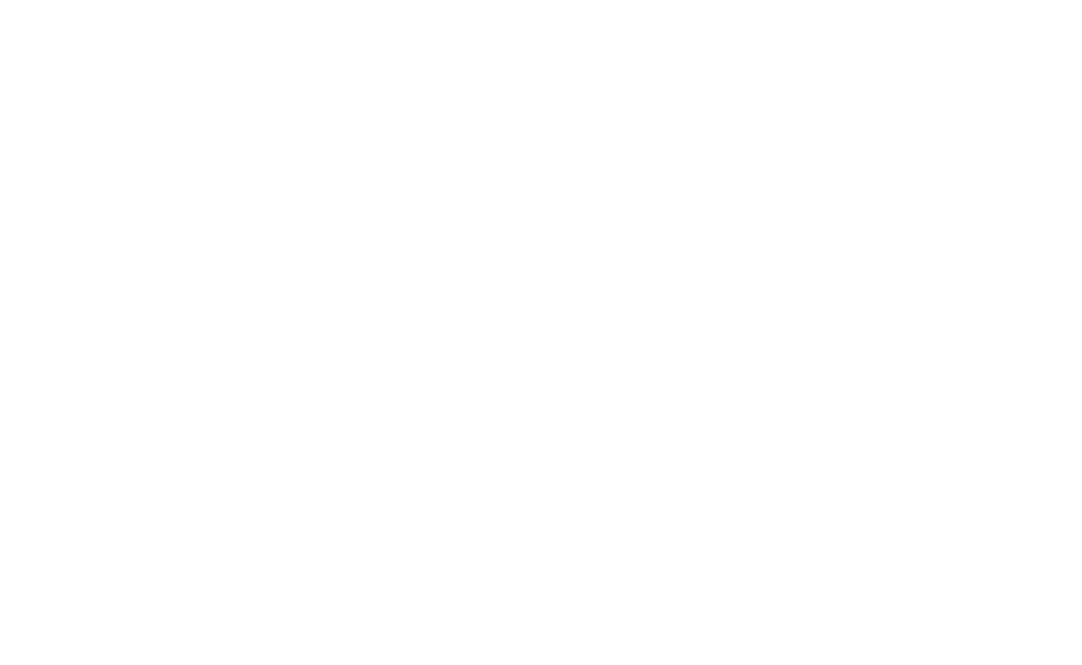
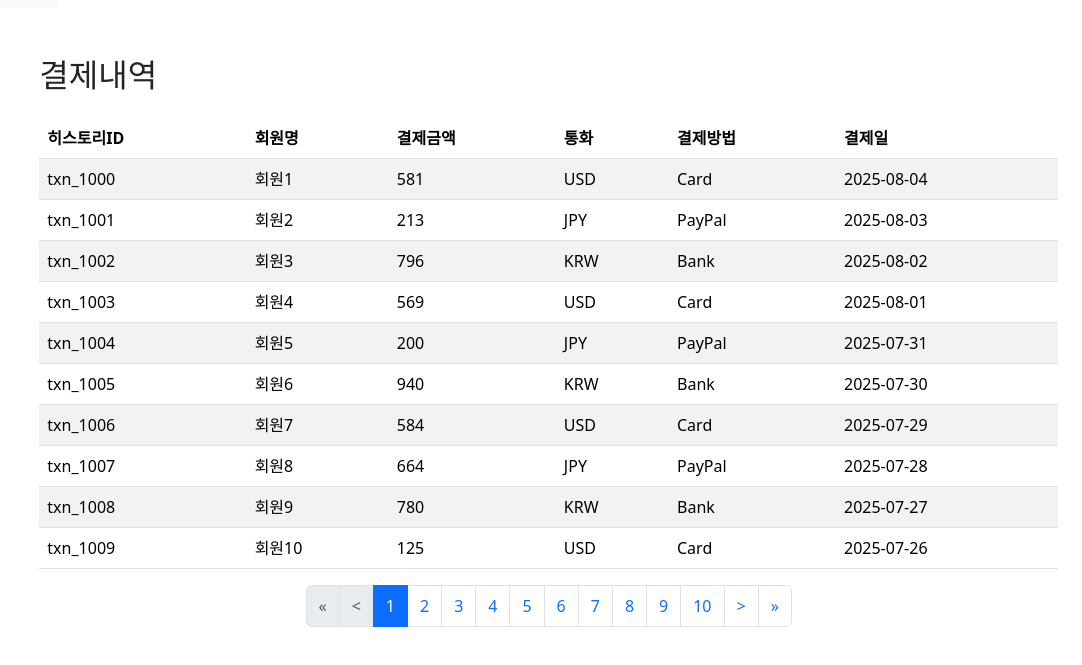
Before and after one commit to badatga/front_admin_template, a React (Vite) app: page /payment/history in a window 1280 px wide. Before the commit this address led to /login. Shown: the part 843-1508 px from the top of the page, without its empty margins (198-1280 px from the left). Before the commit the page ends 800 px from the top, so only its background shows below. Built offline with nearby package versions, Linux system fonts and the light colour scheme.

Commit message:
feat : 페이지 라우팅 설정

```diff
--- a/src/App.tsx
+++ b/src/App.tsx
@@ -1,25 +1,34 @@
 import React from 'react';
 import { BrowserRouter, Routes, Route, Navigate } from 'react-router-dom';
 
-import LoginPage from './pages/LoginPage/LoginPage.tsx';
-import Layout    from './components/Layout/Layout.tsx';
-import StatsPage from './pages/StatsPage/StatsPage.tsx';
+import LoginPage            from './pages/LoginPage/LoginPage';
+import Layout               from './components/Layout/Layout';
+import StatsPage            from './pages/StatsPage/StatsPage';
+import MembersPage          from './pages/MembersPage/MembersPage';
+import PaymentHistoryPage   from './pages/PaymentHistoryPage/PaymentHistoryPage';
+import PaymentRefundPage    from './pages/PaymentRefundPage/PaymentRefundPage';
+import NoticePage           from './pages/NoticePage/NoticePage';
+import InquiriesPage        from './pages/InquiriesPage/InquiriesPage';
 
 export default function App() {
     return (
         <BrowserRouter>
             <Routes>
-                {/* 1) 루트("/")와 "/login"은 무조건 로그인 화면 */}
-                <Route path="/"      element={<LoginPage />} />
+                {/* 로그인 화면만 전체 화면 */}
+                <Route path="/"      element={<Navigate to="/login" replace />} />
                 <Route path="/login" element={<LoginPage />} />
 
-                {/* 2) "/stats"로 진입할 때만 Layout 적용 */}
-                <Route path="/stats" element={<Layout />}>
-                    {/* Layout 내부에서 index(= "/stats")는 StatsPage */}
-                    <Route index element={<StatsPage />} />
+                {/* Layout (헤더+사이드바) 아래 보호 페이지들 */}
+                <Route element={<Layout />}>
+                    <Route path="stats"            element={<StatsPage />} />
+                    <Route path="members"          element={<MembersPage />} />
+                    <Route path="payment/history"  element={<PaymentHistoryPage />} />
+                    <Route path="payment/refund"   element={<PaymentRefundPage />} />
+                    <Route path="notice"           element={<NoticePage />} />
+                    <Route path="inquiries"        element={<InquiriesPage />} />
                 </Route>
 
-                {/* 3) 그 외 모든 경로도 로그인으로 리다이렉트 */}
+                {/* 그 외는 모두 로그인으로 */}
                 <Route path="*" element={<Navigate to="/login" replace />} />
             </Routes>
         </BrowserRouter>
--- /dev/null
+++ b/src/pages/InquiriesPage/InquiriesPage.tsx
@@ -0,0 +1,9 @@
+import React from 'react';
+
+export default function InquiriesPage() {
+    return (
+        <div>
+            <h2>문의내역 페이지</h2>
+        </div>
+    );
+}
--- /dev/null
+++ b/src/pages/MembersPage/MembersPage.tsx
@@ -0,0 +1,9 @@
+import React from 'react';
+
+export default function MembersPage() {
+    return (
+        <div>
+            <h2>회원관리 페이지</h2>
+        </div>
+    );
+}
--- /dev/null
+++ b/src/pages/NoticePage/NoticePage.tsx
@@ -0,0 +1,9 @@
+import React from 'react';
+
+export default function NoticePage() {
+    return (
+        <div>
+            <h2>공지사항 페이지</h2>
+        </div>
+    );
+}
--- /dev/null
+++ b/src/pages/PaymentHistoryPage/PaymentHistoryPage.css
@@ -0,0 +1,9 @@
+.payment-history-page {
+    /* 모바일 시 테이블 옆으로 스크롤 생기도록 */
+    overflow-x: auto;
+}
+
+/* 페이지네이션 사이즈 조정 (필요 시) */
+.payment-history-page .pagination .page-link {
+    padding: 0.5rem 0.75rem;
+}
--- /dev/null
+++ b/src/pages/PaymentHistoryPage/PaymentHistoryPage.tsx
@@ -0,0 +1,95 @@
+import React, { useState } from 'react';
+import './PaymentHistoryPage.css';
+
+interface PaymentRecord {
+    id: string;
+    memberName: string;
+    amount: number;
+    currency: string;
+    method: string;
+    date: string;
+}
+
+// 더미 데이터 95건 생성
+const dummyData: PaymentRecord[] = Array.from({ length: 95 }, (_, idx) => ({
+    id: `txn_${1000 + idx}`,
+    memberName: `회원${idx + 1}`,
+    amount: Math.floor(Math.random() * 900) + 100,
+    currency: ['USD', 'JPY', 'KRW'][idx % 3],
+    method: ['Card', 'PayPal', 'Bank'][idx % 3],
+    date: new Date(Date.now() - idx * 86400000)
+        .toISOString()
+        .split('T')[0], // YYYY-MM-DD
+}));
+
+export default function PaymentHistoryPage() {
+    const itemsPerPage = 10;
+    const totalPages = Math.ceil(dummyData.length / itemsPerPage);
+
+    const [currentPage, setCurrentPage] = useState(1);
+    const startIndex = (currentPage - 1) * itemsPerPage;
+    const currentData = dummyData.slice(startIndex, startIndex + itemsPerPage);
+
+    const goFirst = () => setCurrentPage(1);
+    const goPrev  = () => setCurrentPage(p => Math.max(p - 1, 1));
+    const goNext  = () => setCurrentPage(p => Math.min(p + 1, totalPages));
+    const goLast  = () => setCurrentPage(totalPages);
+    const goPage  = (p: number) => setCurrentPage(p);
+
+    return (
+        <div className="payment-history-page container py-4">
+            <h2 className="mb-4">결제내역</h2>
+
+            <div className="table-responsive">
+                <table className="table table-striped">
+                    <thead>
+                    <tr>
+                        <th>히스토리ID</th>
+                        <th>회원명</th>
+                        <th>결제금액</th>
+                        <th>통화</th>
+                        <th>결제방법</th>
+                        <th>결제일</th>
+                    </tr>
+                    </thead>
+                    <tbody>
+                    {currentData.map(rec => (
+                        <tr key={rec.id}>
+                            <td>{rec.id}</td>
+                            <td>{rec.memberName}</td>
+                            <td>{rec.amount.toLocaleString()}</td>
+                            <td>{rec.currency}</td>
+                            <td>{rec.method}</td>
+                            <td>{rec.date}</td>
+                        </tr>
+                    ))}
+                    </tbody>
+                </table>
+            </div>
+
+            <nav aria-label="페이지 네비게이션">
+                <ul className="pagination justify-content-center">
+                    <li className={`page-item${currentPage === 1 ? ' disabled' : ''}`}>
+                        <button className="page-link" onClick={goFirst}>&laquo;</button>
+                    </li>
+                    <li className={`page-item${currentPage === 1 ? ' disabled' : ''}`}>
+                        <button className="page-link" onClick={goPrev}>&lt;</button>
+                    </li>
+
+                    {Array.from({ length: totalPages }, (_, i) => (
+                        <li key={i+1} className={`page-item${currentPage === i+1 ? ' active' : ''}`}>
+                            <button className="page-link" onClick={() => goPage(i+1)}>{i+1}</button>
+                        </li>
+                    ))}
+
+                    <li className={`page-item${currentPage === totalPages ? ' disabled' : ''}`}>
+                        <button className="page-link" onClick={goNext}>&gt;</button>
+                    </li>
+                    <li className={`page-item${currentPage === totalPages ? ' disabled' : ''}`}>
+                        <button className="page-link" onClick={goLast}>&raquo;</button>
+                    </li>
+                </ul>
+            </nav>
+        </div>
+    );
+}
--- /dev/null
+++ b/src/pages/PaymentRefundPage/PaymentRefundPage.tsx
@@ -0,0 +1,9 @@
+import React from 'react';
+
+export default function PaymentRefundPage() {
+    return (
+        <div>
+            <h2>환불 페이지</h2>
+        </div>
+    );
+}
```
